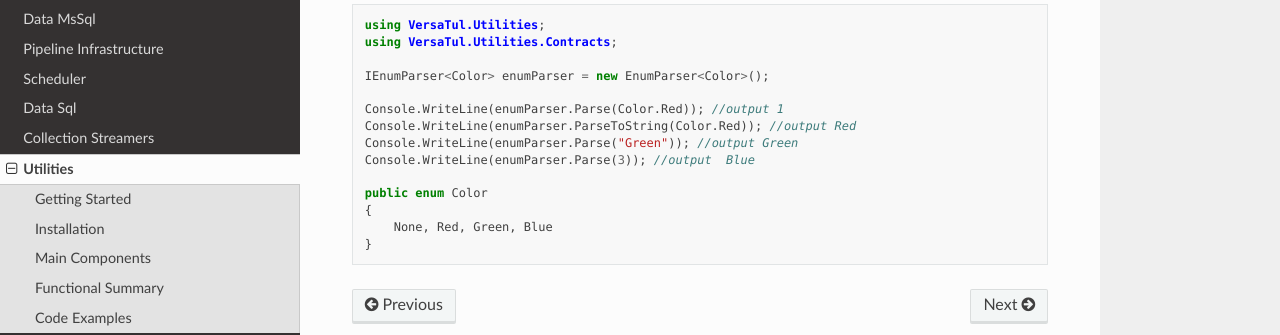
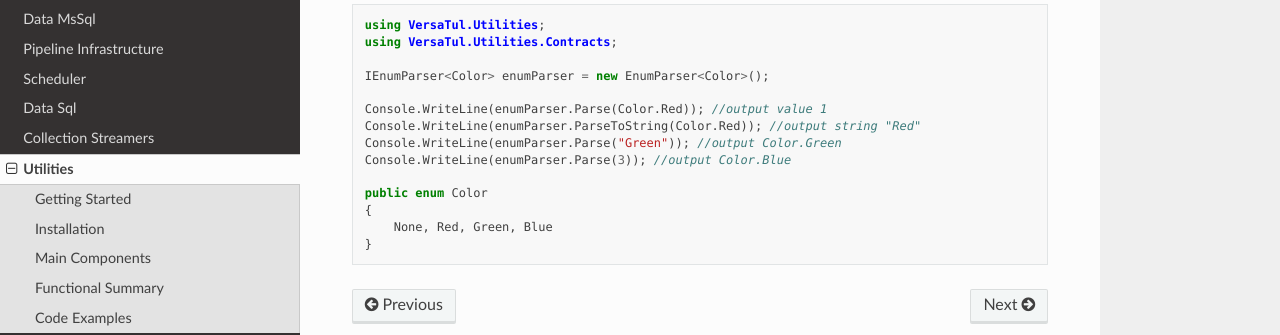
Before and after one commit to BjornWilliams/DocsVersaTul, a Sphinx documentation site: the page built from docs/source/utilities.rst, in a window 1280 px wide and 900 px high, scrolled down 1513 px. Shown: the part 446-781 px from the top of the window. Built offline with Sphinx 7.4.7 and the Read the Docs theme 2.0.0, drawn with Linux system fonts in a browser that asks for light colours.

Commit message:
Update utilities.rst
comments

```diff
--- a/docs/source/utilities.rst
+++ b/docs/source/utilities.rst
@@ -80,10 +80,10 @@
 
     IEnumParser<Color> enumParser = new EnumParser<Color>();
 
-    Console.WriteLine(enumParser.Parse(Color.Red)); //output 1
-    Console.WriteLine(enumParser.ParseToString(Color.Red)); //output Red
-    Console.WriteLine(enumParser.Parse("Green")); //output Green
-    Console.WriteLine(enumParser.Parse(3)); //output  Blue
+    Console.WriteLine(enumParser.Parse(Color.Red)); //output value 1
+    Console.WriteLine(enumParser.ParseToString(Color.Red)); //output string "Red"
+    Console.WriteLine(enumParser.Parse("Green")); //output Color.Green
+    Console.WriteLine(enumParser.Parse(3)); //output Color.Blue
 
     public enum Color
     {
```
